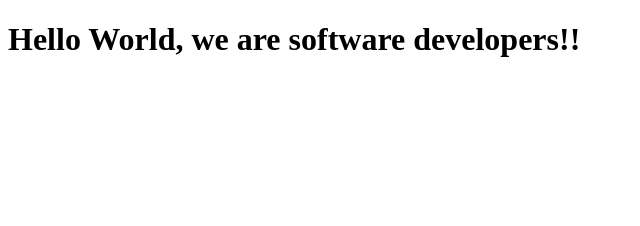
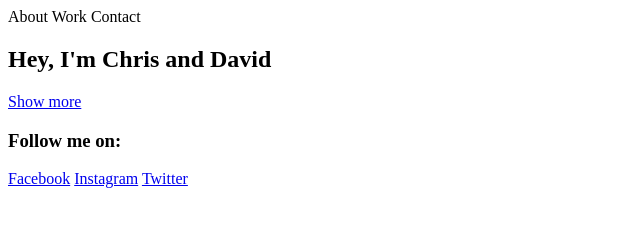
Before and after one commit to DavidCazco36/Chris-David, a plain HTML site: page index.html in a window 1280 px wide. Shown: the whole page, without its empty margins (0-640 px from the left). Drawn offline with Linux system fonts and the light colour scheme.

Commit message:
added all the elements

```diff
--- a/css/style.css
+++ b/css/style.css
@@ -0,0 +1,3 @@
+nav {
+    div
+}
--- a/index.html
+++ b/index.html
@@ -8,7 +8,31 @@
 
   <body>
     <script src="https://cdn.freecodecamp.org/testable-projects-fcc/v1/bundle.js"></script>
-    <h1>Hello World, we are software developers!!</h1>
+
+    <nav>
+      <a>About</a>
+      <a>Work</a>
+      <a>Contact</a>
+    </nav>
+    <section id="welcome-section">
+      <h1>Hey, I'm Chris and David</h1>
+    </section>
+    <section id="projects">
+      <div>
+
+      </div>
+      <a id="profile-link" href="https://github.com/DavidCazco36/Chris-David.git">Show more</a>
+    </section>
+
+    <section>
+      <h3>Follow me on:</h3>
+      <a href="https://www.facebook.com" target="_blank">Facebook</a>
+      <a href="https://www.instagram.com" target="_blank">Instagram</a>
+      <a href="https://www.twitter.com" target="_blank">Twitter</a>
+    </section>
+
+
+
     <!--
 
     Hello Camper!
```
